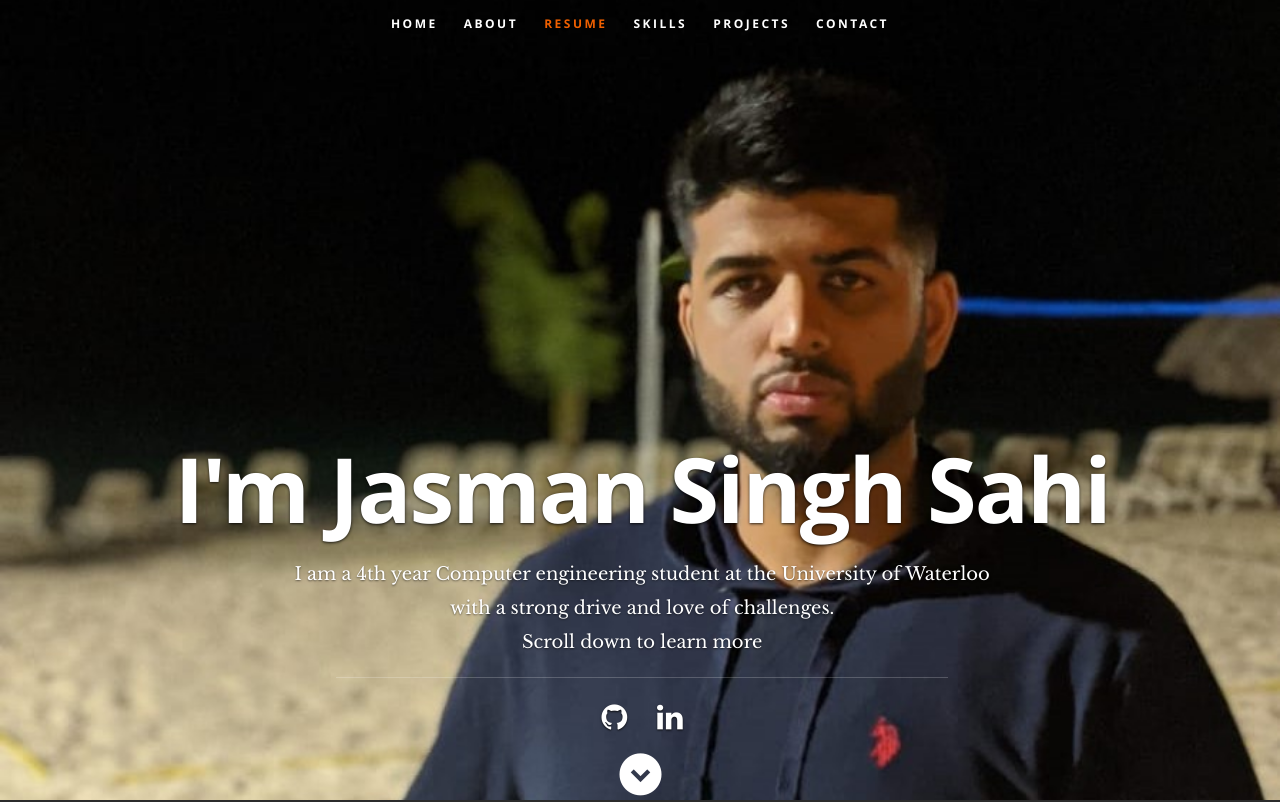
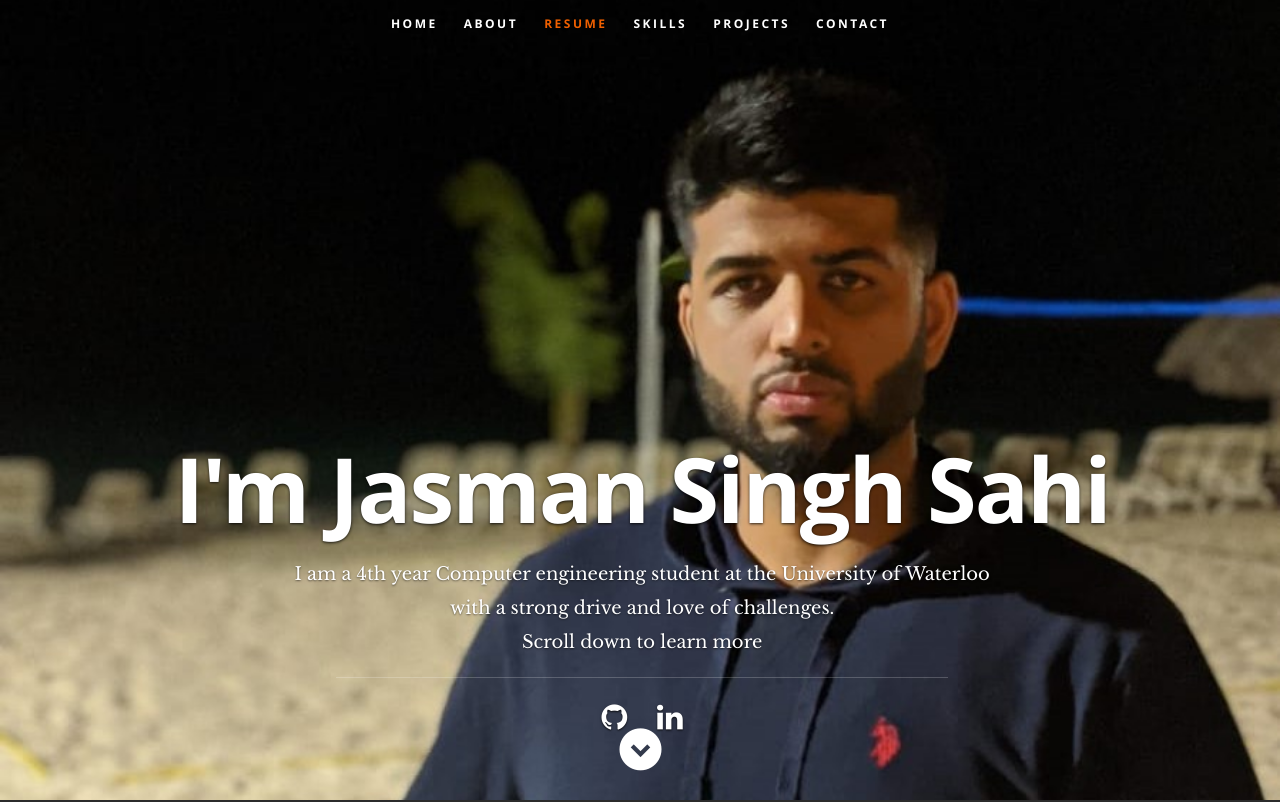
Before and after one commit to Jas1999/PortfolioWebsite, a React (Create React App) app: page / in a window 1280 px wide. Shown: the top 802 px of the page. Built offline with nearby package versions, Linux system fonts and the light colour scheme.

Commit message:
updated css

```diff
--- a/public/css/layout.css
+++ b/public/css/layout.css
@@ -10,7 +10,8 @@
    b. Header Styles
    c. About Section
    d. Resume Section
-   e. Portfolio Section
+        -> skills section subpoint
+   e. Portfolio Section # projects
    f. Call To Action Section
    g. Testimonials Section
    h. Contact Section
@@ -31,7 +32,7 @@ body { background: #0f0f0f; }
 header {
    position: relative;
    height: 900px;
-   min-height: 500px;
+   min-height: 600px;
    width: 100%;
    background: #161415 url(../images/me/Beach.jpeg ) no-repeat;
    background-position: center 25%;
@@ -110,12 +111,12 @@ header .social li a:hover { color: #11ABB0; }
 /* scrolldown link */
 header .scrolldown a {
    position: absolute;
-   bottom: 25px;
+   bottom: 30px;
    left: 50%;
    margin-left: -29px;
    color: #fff;
    display: block;
-   height: 22px;
+   height: 42px;
    width: 42px;
    font-size: 42px;
    line-height: 42px;
@@ -313,7 +314,7 @@ height: 300px;
 /*---Skills---*/
 #skills {
    background: #fff;
-   padding-top: 10px;
+   padding-top: 40px;
    padding-bottom: 82px;
    overflow: hidden;
    text-align: center;
--- a/public/index.html
+++ b/public/index.html
@@ -2,12 +2,12 @@
 <html lang="en">
   <head>
     <meta charset="utf-8" />
-    <link rel="icon" href="%PUBLIC_URL%/favicon.ico" />
+    <link rel="icon" href="%PUBLIC_URL%/FireEmoji.png" />
     <meta name="viewport" content="width=device-width, initial-scale=1" />
     <meta name="theme-color" content="#000000" />
     <meta
       name="description"
-      content="Web site created using create-react-app"
+      content="Web site created for Jasman's Portfolio using Reactjs"
     />
     <link rel="apple-touch-icon" href="%PUBLIC_URL%/logo192.png" />
     <!--
@@ -31,7 +31,7 @@
 
     <script src="%PUBLIC_URL%/js/modernizr.js"></script>
 
-    <title>React App</title>
+    <title>Jasman's Portfolio</title>
   </head>
   <body>
     <noscript>You need to enable JavaScript to run this app.</noscript>
```
Also changed, not shown: 1 other file (tests, documents, lock files or other folders).
